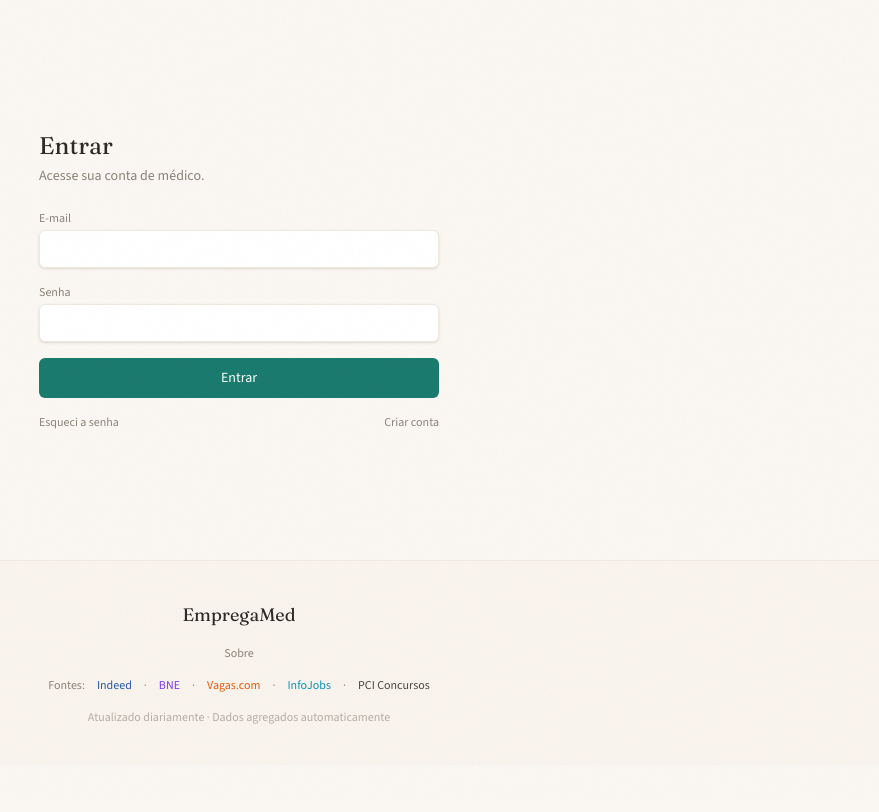
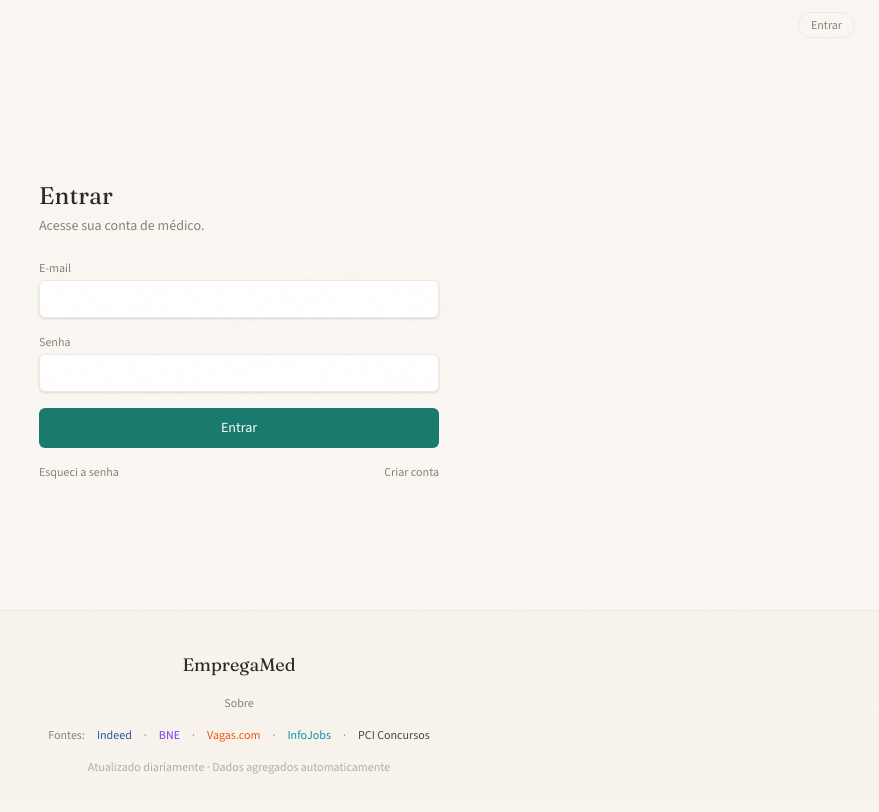
Before and after one commit to mateusfpleite/vagas-medicas, a Next.js app: page /entrar in a window 1280 px wide. Shown: the top 812 px of the page, without its empty margins (401-1280 px from the left). Built offline with nearby package versions, Linux system fonts and the light colour scheme; no server answers.

Commit message:
feat(auth): add auth-aware header nav (no-op until configured)

```diff
--- /dev/null
+++ b/app/_components/AuthNav.tsx
@@ -0,0 +1,44 @@
+'use client'
+import Link from 'next/link'
+import { useRouter } from 'next/navigation'
+import { useEffect, useState } from 'react'
+import { createClient } from '@/lib/supabase/client'
+import { isSupabaseConfigured } from '@/lib/supabase/config'
+
+export function AuthNav() {
+  const router = useRouter()
+  const [email, setEmail] = useState<string | null>(null)
+
+  useEffect(() => {
+    if (!isSupabaseConfigured()) return
+    const supabase = createClient()
+    supabase.auth.getUser().then(({ data }) => setEmail(data.user?.email ?? null))
+    const { data: sub } = supabase.auth.onAuthStateChange((_e, session) =>
+      setEmail(session?.user?.email ?? null),
+    )
+    return () => sub.subscription.unsubscribe()
+  }, [])
+
+  if (!isSupabaseConfigured()) return null
+
+  async function handleSignOut() {
+    await createClient().auth.signOut()
+    setEmail(null)
+    router.refresh()
+  }
+
+  return (
+    <div className="flex items-center gap-3 text-xs">
+      {email ? (
+        <>
+          <Link href="/conta" className="text-ink-muted hover:text-primary hover:underline">Minha conta</Link>
+          <button onClick={handleSignOut} className="text-ink-muted hover:text-primary hover:underline">Sair</button>
+        </>
+      ) : (
+        <Link href="/entrar" className="rounded-full border border-cream-dark px-3 py-1 text-ink-muted hover:border-primary hover:text-primary">
+          Entrar
+        </Link>
+      )}
+    </div>
+  )
+}
--- a/app/layout.tsx
+++ b/app/layout.tsx
@@ -2,6 +2,7 @@ import type { Metadata } from 'next'
 import Script from 'next/script'
 import { Fraunces, Source_Sans_3 } from 'next/font/google'
 import { websiteJsonLd, organizationJsonLd } from '@/lib/structured-data'
+import { AuthNav } from './_components/AuthNav'
 import './globals.css'
 
 const fraunces = Fraunces({
@@ -66,6 +67,9 @@ export default function RootLayout({
         />
       </head>
       <body className="font-[family-name:var(--font-sans)]">
+        <div className="flex justify-end px-6 py-3">
+          <AuthNav />
+        </div>
         <main>{children}</main>
         <footer className="border-t border-cream-dark bg-cream-dark/30 py-10">
           <div className="mx-auto max-w-5xl px-6">
```
